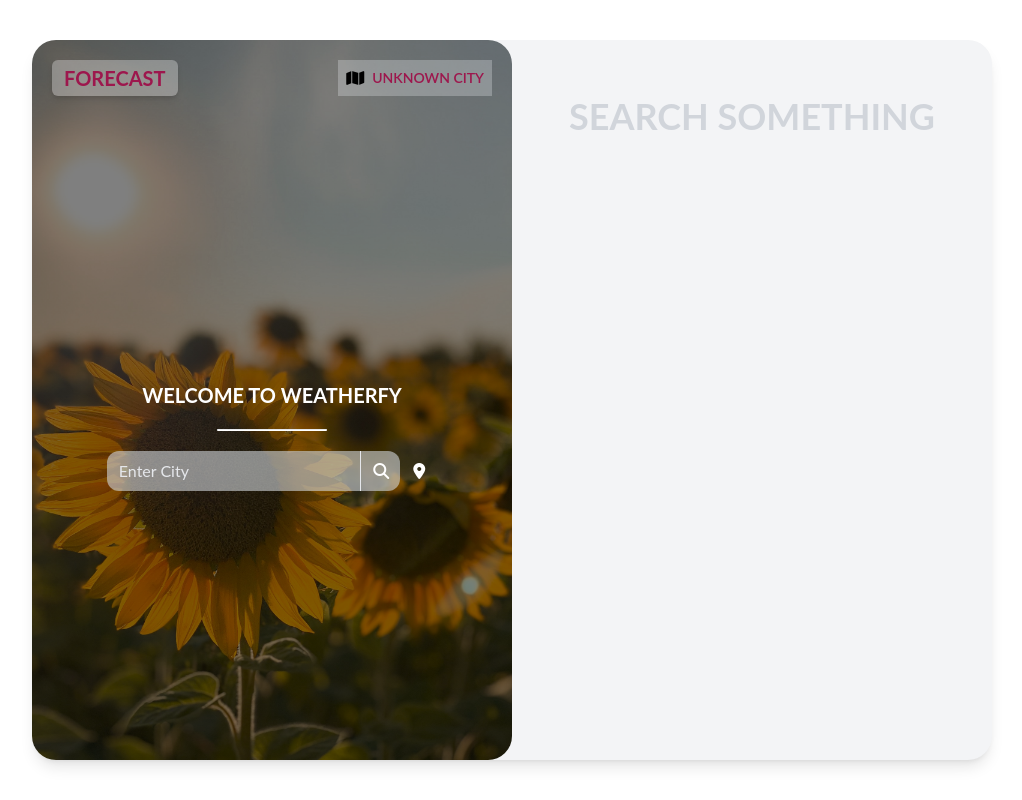
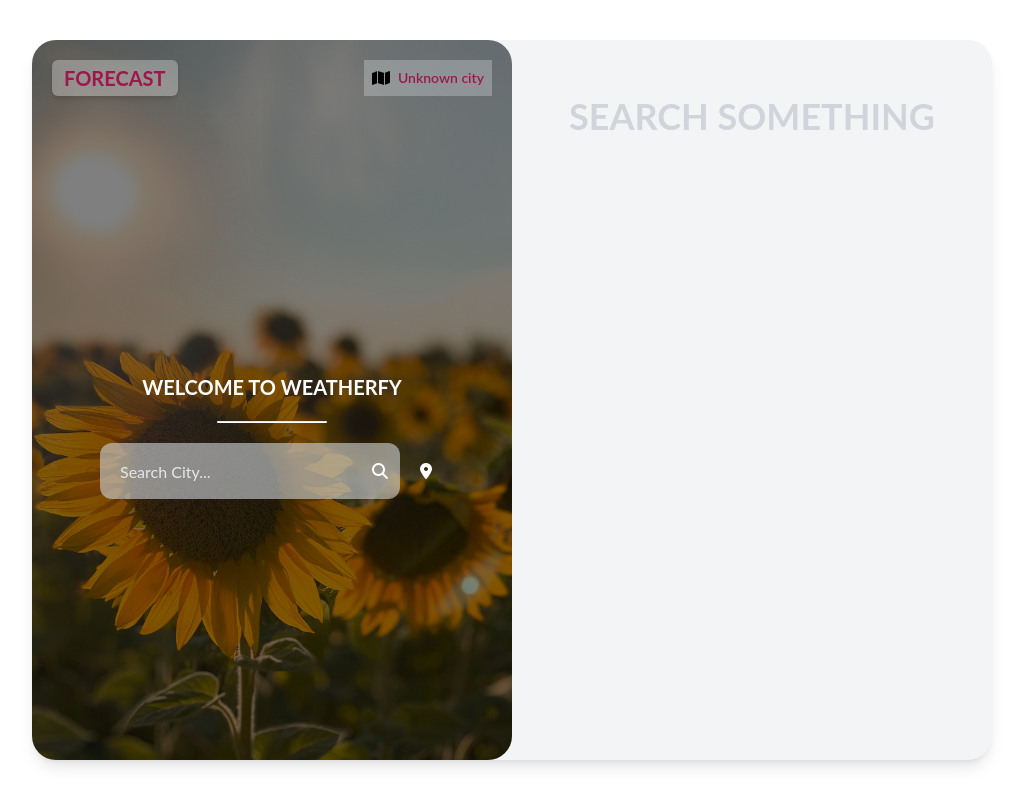
Before and after one commit to cimp08/weather-app, a React (Create React App) app: page / in a window 1280 px wide. Shown: the whole page, without its empty margins (128-1150 px from the left). Built offline with nearby package versions, Linux system fonts and the light colour scheme; no server answers.

Commit message:
fix bug with searchbar in safari

```diff
--- a/src/components/FormSection.js
+++ b/src/components/FormSection.js
@@ -10,7 +10,7 @@ const FormSection = (props) => {
         <div className="flex p-2 text.gray-100 bg-gray-200 bg-opacity-30 rounded.lg">
           <i className="fa fa-map my-auto" aria-hidden="true"></i>
           <div className="text-right">
-            <p className="font-semibold text-sm ml-2 text-pink-800 uppercase">
+            <p className="font-semibold text-sm ml-2 text-pink-800">
               {props.city}
             </p>
           </div>
@@ -21,27 +21,26 @@ const FormSection = (props) => {
           Welcome To Weatherfy
         </h1>
         <hr className="h-0.5 bg-white w-1/4 rounded-full my-5" />
+
         <form
           noValidate
           onSubmit={props.handleSubmit}
           className="flex justify-center w-full"
         >
-          <input
-            type="text"
-            placeholder="Enter City"
-            onChange={props.handleChange}
-            required
-            className="search-input relative rounded-xl py-2 px-3 w-2/3 bg-gray-300 bg-opacity-60 text-white placeholder-gray-200"
-          />
-          <button type="submit" className="z-10">
-            <i
-              className="fa fa-search text-white -ml-10 border-l my-auto z-10 cursor-pointer p-3"
-              aria-hidden="true"
-              type="submit"
-            ></i>
-          </button>
+          <div className="relative">
+            <input
+              type="text"
+              className="search-input search h-14 pr-1 pl-5 rounded-xl z-0 focus:shadow focus:outline-none bg-gray-300 bg-opacity-60 text-white placeholder-gray-200"
+              placeholder="Search City..."
+              onChange={props.handleChange}
+            />
+            <button className="absolute top-4 right-3" type="submit">
+              <i className="fa fa-search text-white z-20 hover:text-gray-500 cursor-pointer"></i>
+            </button>
+          </div>
+
           <i
-            className="fa fa-map-marker-alt my-auto cursor-pointer p-3 text-white"
+            className="fa fa-map-marker-alt my-auto cursor-pointer p-3 text-white ml-2"
             aria-hidden="true"
             onClick={() =>
               navigator.geolocation.getCurrentPosition(
@@ -56,3 +55,18 @@ const FormSection = (props) => {
 };
 
 export default FormSection;
+
+/* <input
+            type="text"
+            placeholder="Enter City"
+            onChange={props.handleChange}
+            required
+            className="search-input relative rounded-xl py-2 px-3 w-2/3 bg-gray-300 bg-opacity-60 text-white placeholder-gray-200"
+          />
+          <button type="submit" className="z-10">
+            <i
+              className="fa fa-search text-white -ml-10 border-l my-auto cursor-pointer p-3 z-10"
+              aria-hidden="true"
+              type="submit"
+            ></i>
+          </button> */
--- a/src/index.css
+++ b/src/index.css
@@ -34,6 +34,10 @@ h1 {
   @apply lg:w-2/4 p-5 rounded-3xl;
 }
 
+.search-input {
+  width: 300px;
+}
+
 @media screen and (max-width: 640px) {
   .detailcard {
     display: flex;
```
Also changed, not shown: src/tailwind.css.
